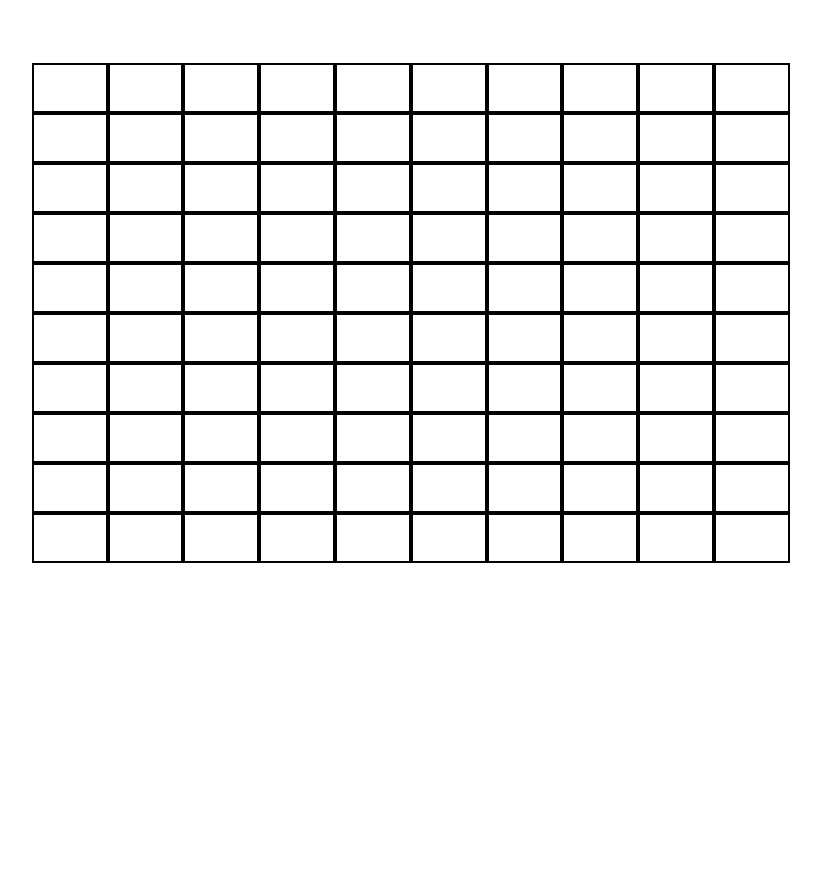
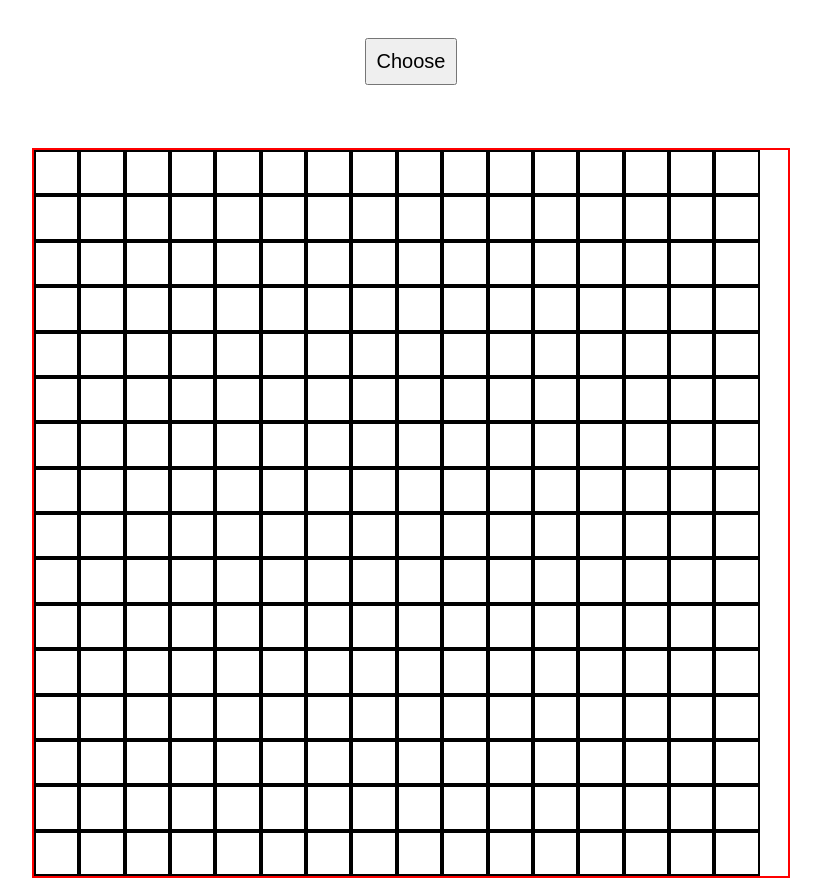
Before and after one commit to alish-gautam/Etch-a-sketch, a plain HTML site: page index.html in a window 1280 px wide. Shown: the whole page, without its empty margins (229-1050 px from the left). Before the commit the page ends 800 px from the top, so only its background shows below. Drawn offline with Linux system fonts and the light colour scheme.

Commit message:
Added choose button to take user input and added mouseover event listener

```diff
--- a/index.html
+++ b/index.html
@@ -10,6 +10,9 @@
     <!-- <div class="button">
     <button id="choose">Choose the number of Squares</button>
     </div> -->
+    <div class="mybut">
+    <button id="button">Choose</button>
+</div>
     <div id="container">
     </div>
 <script src="./index.js"></script>
--- a/index.js
+++ b/index.js
@@ -1,23 +1,33 @@
 let container=document.getElementById("container")
 
-function cardCreate(rows,columns){
+function cardCreate(numbers){
 
     let containerwidth=container.offsetWidth
-    let cardwidth=(containerwidth/columns)
+    let cardwidth=(containerwidth/numbers)-2
 
-    for(let i=1;i<=rows;i++){
+    for(let i=1;i<=numbers;i++){
 
-        for(let j=1;j<=columns;j++){
+        for(let j=1;j<=numbers;j++){
             let card=document.createElement("div")
             card.classList.add("card")
             container.appendChild(card)
             card.style.width=cardwidth+"px"
+            card.style.height = cardwidth + "px";
+            card.addEventListener("mouseover",()=>{
+                card.style.backgroundColor="black"
+            })
         }
 
     }
 
 
 }
-let rows=10
-let columns=10
-cardCreate(rows,columns)
+function onButtonClick(){
+    let ask=Number(prompt("Enter the grid you want:"))
+    container.innerHTML=""
+    cardCreate(ask)
+}
+
+document.getElementById("button").addEventListener("click",onButtonClick)
+
+cardCreate(16)
--- a/style.css
+++ b/style.css
@@ -1,13 +1,22 @@
 .card{
     border: 2px solid black;
     box-sizing: border-box;
-    height: 50px;
 }
 #container{
     display: flex;
     flex-wrap: wrap;
     width: 60%;
     margin: auto;
+   border: 2px solid red;
     margin-top: 5%;
     box-sizing: border-box;
 }
+.mybut{
+    display: flex;
+    justify-content: center;
+    margin-top: 3%;
+}
+#button{
+    padding: 10px;
+    font-size: 20px;
+}
```
